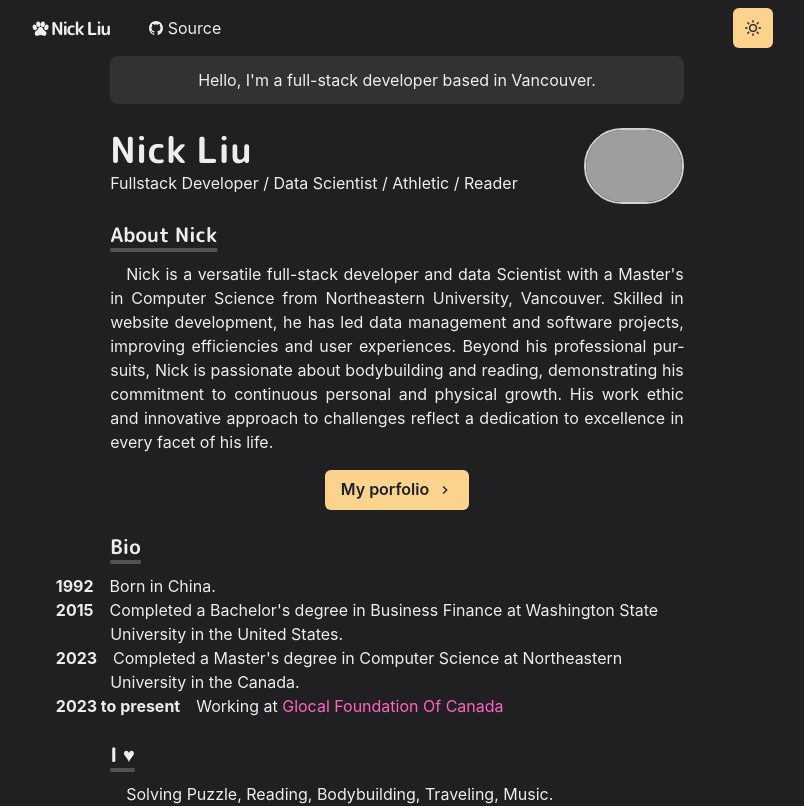
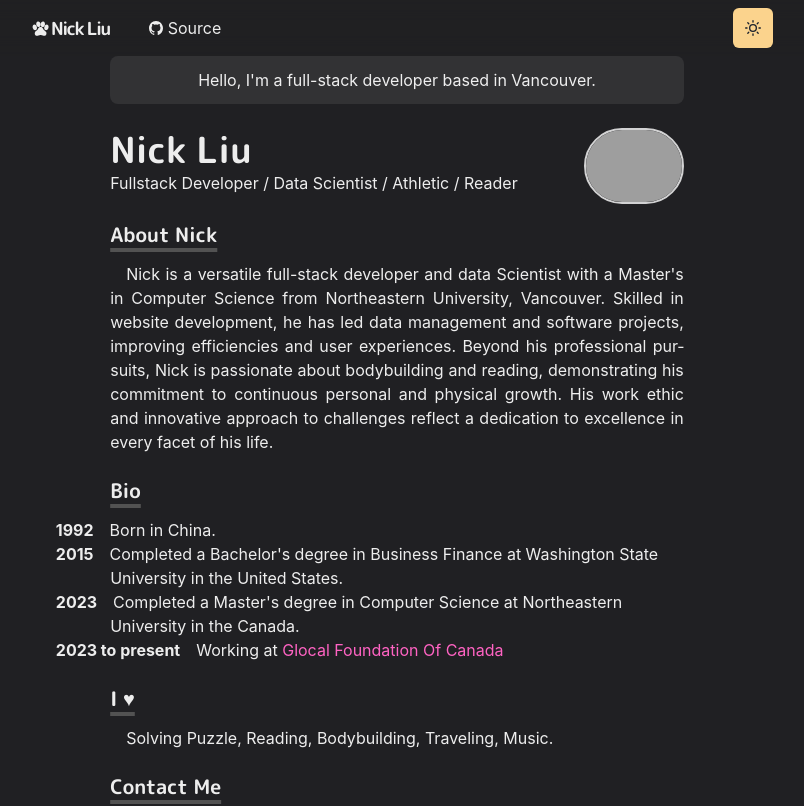
Before and after one commit to LJiaqingNick/nick-home, a Next.js app: page / in a window 1280 px wide. Shown: the top 806 px of the page, without its empty margins (243-1047 px from the left). Built offline with nearby package versions, Linux system fonts and the light colour scheme; grey boxes are pictures that could not be loaded.

Commit message:
tempory remove work button

```diff
--- a/pages/index.js
+++ b/pages/index.js
@@ -70,13 +70,13 @@
             innovative approach to challenges reflect a dedication to excellence
             in every facet of his life.
           </Paragraph>
-          <Box align="center" my={4}>
+          {/* <Box align="center" my={4}>
             <NextLink href="/works">
               <Button rightIcon={<ChevronRightIcon />} colorScheme="orange">
                 My porfolio
               </Button>
             </NextLink>
-          </Box>
+          </Box> */}
         </Section>
         <Section delay={0.2}>
           <Heading as="h3" variant="section-title">
```
